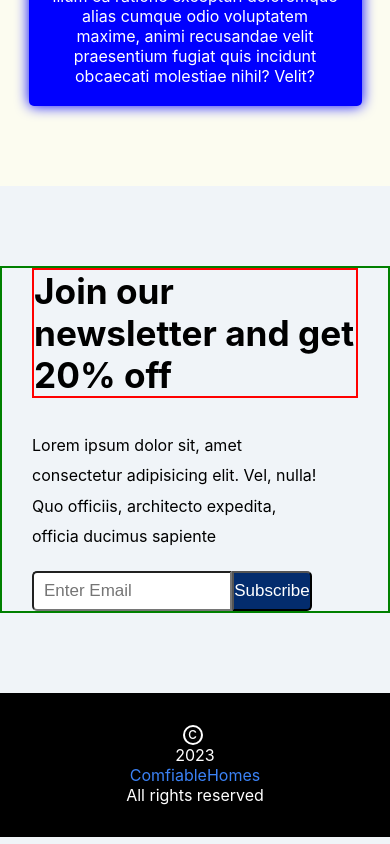
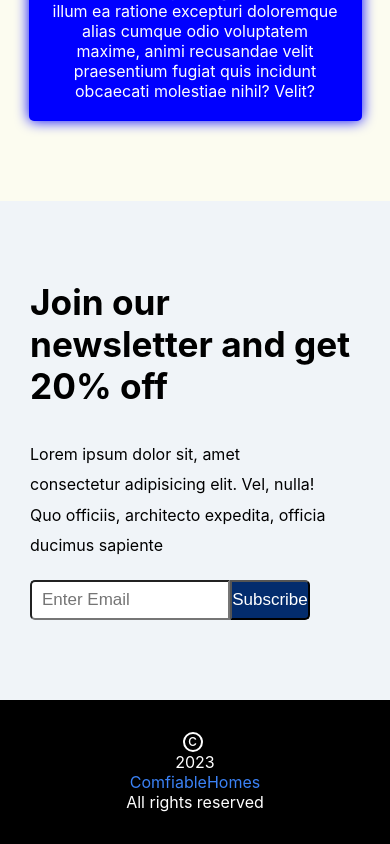
Before and after one commit to bezbrain/ComfiableHomes, a React (Vite) app: page / in a window 390 px wide. Shown: the part 3579-4423 px from the top of the page. Built offline with nearby package versions, Linux system fonts and the light colour scheme; data requests are answered from the project's data file.

Commit message:
Worked massively on the product page interface, and wrote the media query

```diff
--- a/src/index.css
+++ b/src/index.css
@@ -4,6 +4,7 @@
   padding: 0;
   margin: 0;
   box-sizing: border-box;
+  overflow-x: hidden;
 }
 
 :root {
@@ -29,6 +30,6 @@
 body {
   font-family: Inter, system-ui, Avenir, Helvetica, Arial, sans-serif;
   background-color: var(--extremelylightblue);
-  overflow-x: hidden;
+  /* overflow-x: hidden; */
   /* color: var(--extremelylightblack); */
 }
--- a/src/styles/home2.css
+++ b/src/styles/home2.css
@@ -91,7 +91,7 @@
 /* ======== */
 /* Fourth Body Section */
 .fourth-body-con {
-  border: 2px solid green;
+  /* border: 2px solid green; */
   padding-inline: var(--pagesectionspadding);
   max-width: var(--pagesectionswidth);
   margin: 5em auto;
@@ -99,7 +99,7 @@
 
 .fourth-body-con h3 {
   font-size: 2.2em;
-  border: 2px solid red;
+  /* border: 2px solid red; */
 }
 
 .newsletter-input {
```
